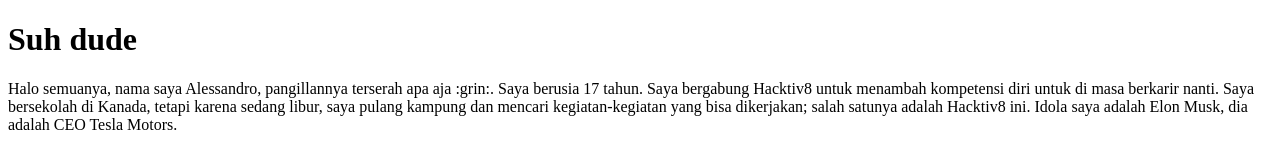
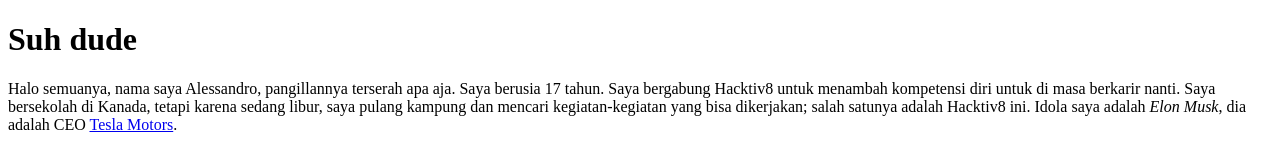
Before and after one commit to alessandrocls/alessandrocls.github.io, a plain HTML site: page index.html in a window 1280 px wide. Drawn offline with Linux system fonts and the light colour scheme.

Commit message:
index.html update

```diff
--- a/index.html
+++ b/index.html
@@ -1,12 +1,13 @@
 <!doctype html>
 <html>
 <head>
-  <title> Welcome to my page! </title>
+  <meta charset="utf-8">
+  <title> My page</title>
 <body>
   <h1><b>Suh dude</b></h1>
-  <p>Halo semuanya, nama saya Alessandro, pangillannya terserah apa aja :grin:. Saya berusia 17 tahun.
+  <p>Halo semuanya, nama saya Alessandro, pangillannya terserah apa aja. Saya berusia 17 tahun.
 Saya bergabung Hacktiv8 untuk menambah kompetensi diri untuk di masa berkarir nanti.
 Saya bersekolah di Kanada, tetapi karena sedang libur, saya pulang kampung dan mencari kegiatan-kegiatan yang bisa dikerjakan; salah satunya adalah Hacktiv8 ini.
-Idola saya adalah Elon Musk, dia adalah CEO Tesla Motors.
+Idola saya adalah <i>Elon Musk</i>, dia adalah CEO <a href="http://www.tesla.com/">Tesla Motors</a>.
 </body>
 </html>
```
